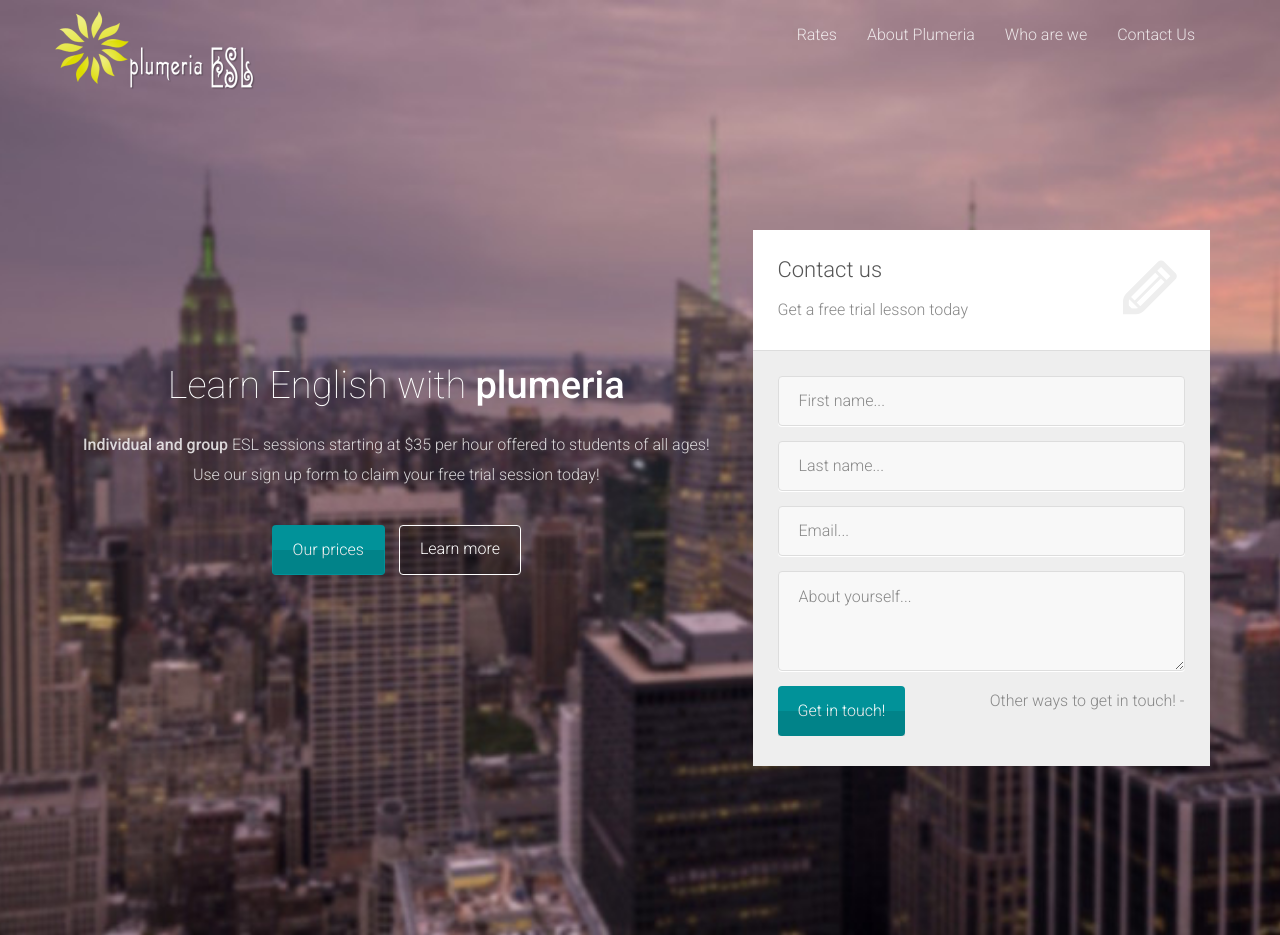
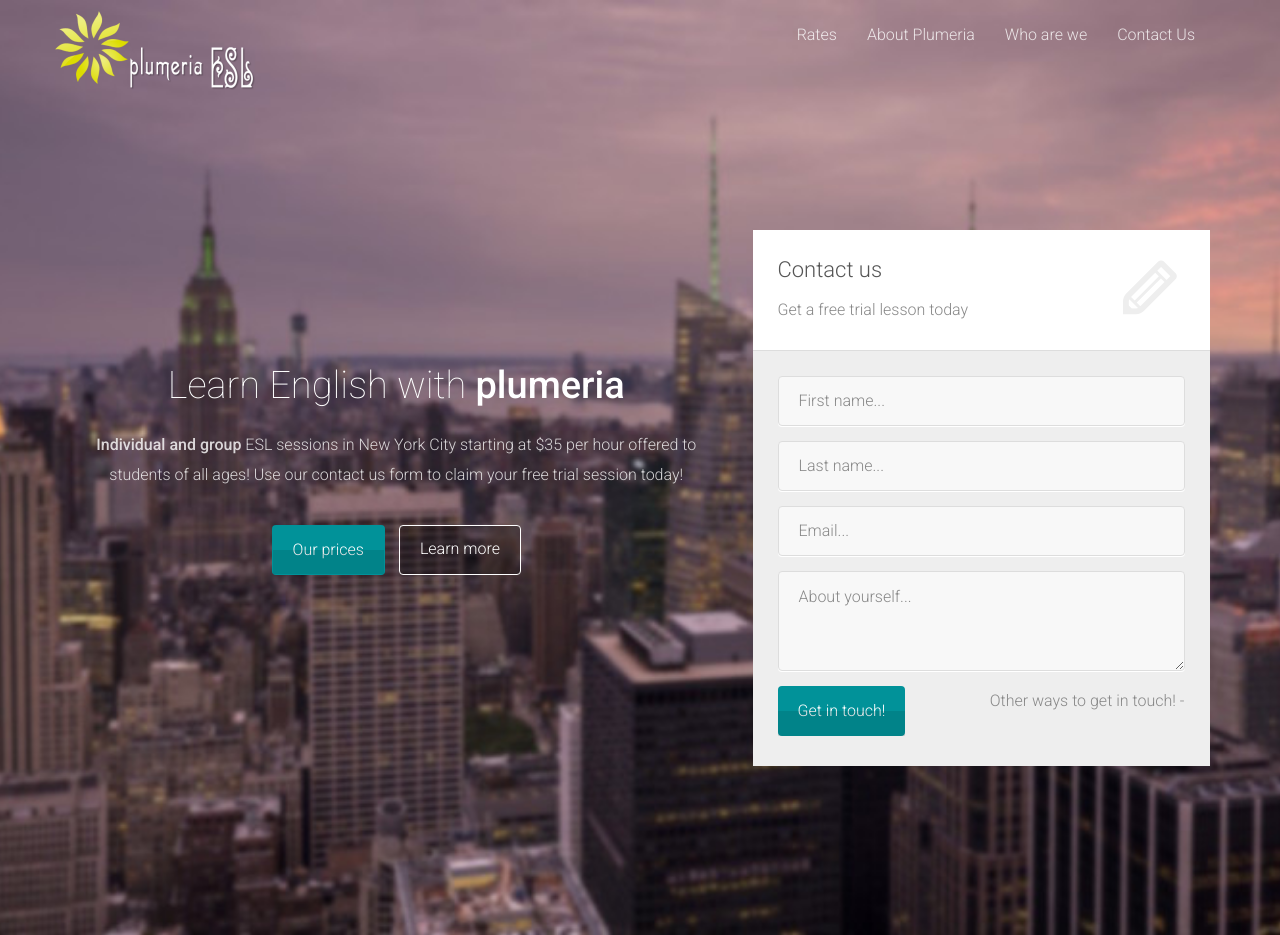
Before and after one commit to Snikket/esl, a Django app: page / in a window 1280 px wide. Shown: the top 935 px of the page. Run offline with Django 3.2, Linux system fonts and the light colour scheme; some libraries are stand-ins or nearby versions.

Commit message:
typo fix

```diff
--- a/plumeriaESL/templates/plumeria.html
+++ b/plumeriaESL/templates/plumeria.html
@@ -83,7 +83,7 @@
                             <h1 class="wow fadeInLeftBig">Learn English with <strong>plumeria</strong></h1>
                             <div class="description wow fadeInLeftBig">
                             	<p>
-	                            	<strong>Individual and group</strong> ESL sessions starting at $35 per hour offered to students of all ages! Use our sign up form to claim your free trial session today!
+	                            	<strong>Individual and group</strong> ESL sessions in New York City starting at $35 per hour offered to students of all ages! Use our contact us form to claim your free trial session today!
                             	</p>
                             </div>
                             <div class="top-big-link wow fadeInUp">
```
